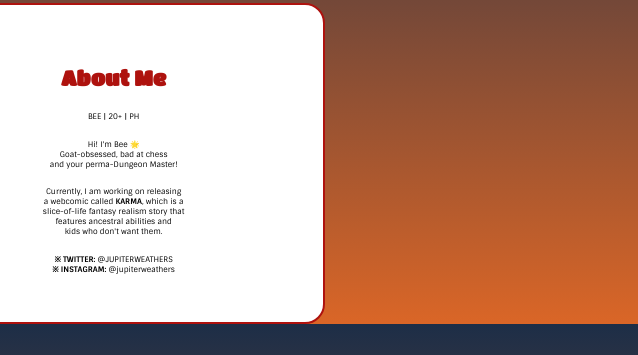
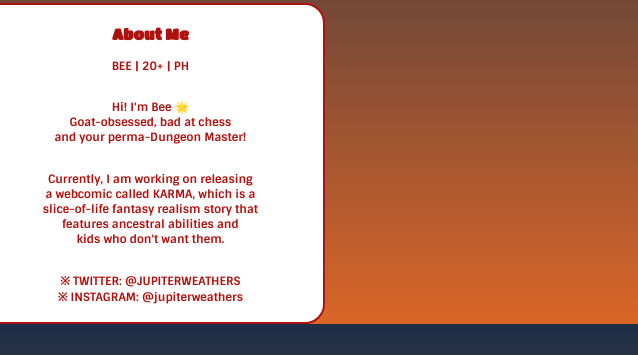
Before and after one commit to NotDylan42/NotDylan42.github.io, a plain HTML site: page about.html in a window 1280 px wide. Shown: the part 275-630 px from the top of the page, 642-1280 px from the left. Drawn offline with Linux system fonts and the light colour scheme.

Commit message:
Update stylesheet.css

```diff
--- a/css/stylesheet.css
+++ b/css/stylesheet.css
@@ -78,12 +78,15 @@ h4 {
     font-family: 'Titan One', cursive;
     font-weight: bold;
     text-align: center;
+    font-size: 1.2vw;
 }
 
 p {
     color: #000;
-    font-size: 0.6vw;
+    font-size: 0.9vw;
     font-family:  'Sintony', sans-serif;
+    font-weight: bold;
+    color: #AE120E;
 }
 
 nav {
```
